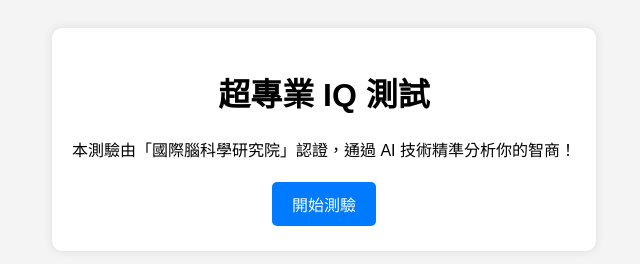
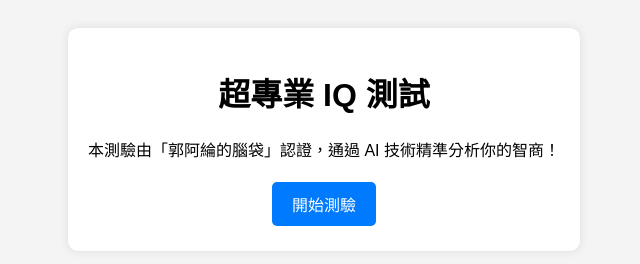
Before and after one commit to Lun0401/IQ0401, a plain HTML site: page index.html in a window 1280 px wide. Shown: the whole page, without its empty margins (316-956 px from the left). Drawn offline with Linux system fonts and the light colour scheme.

Commit message:
Update index.html

```diff
--- a/index.html
+++ b/index.html
@@ -9,7 +9,7 @@
 <body>
     <div class="container">
         <h1>超專業 IQ 測試</h1>
-        <p>本測驗由「國際腦科學研究院」認證，通過 AI 技術精準分析你的智商！</p>
+        <p>本測驗由「郭阿綸的腦袋」認證，通過 AI 技術精準分析你的智商！</p>
         <button onclick="startTest()">開始測驗</button>
     </div>
     <script>
```
